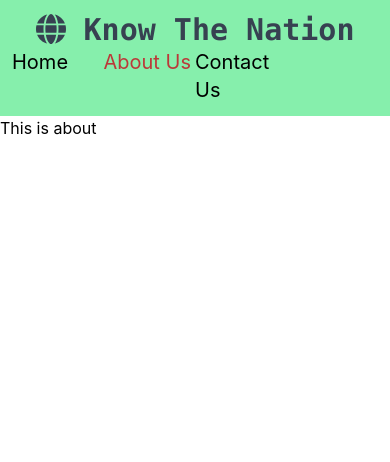
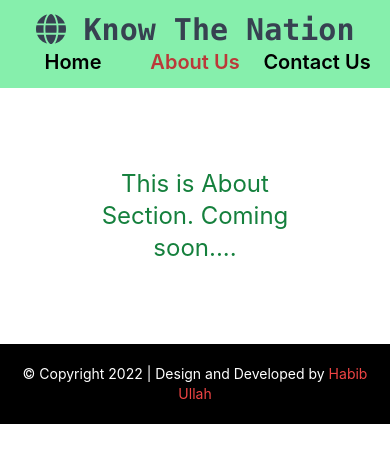
Before and after one commit to Sakib6071/know-the-nation, a React (Create React App) app: page /about in a window 390 px wide. Shown: the top 462 px of the page. Built offline with nearby package versions, Linux system fonts and the light colour scheme.

Commit message:
footer added and some responsive

```diff
--- a/src/App.js
+++ b/src/App.js
@@ -3,6 +3,7 @@ import './App.css';
 import About from './components/About/About';
 import Contact from './components/Contact/Contact';
 import CountryDetails from './components/CountryDetails/CountryDetails';
+import Footer from './components/Footer/Footer';
 import Header from './components/Header/Header';
 import Home from './components/Home/Home'
 import NotFound from './components/NotFound/NotFound';
@@ -19,6 +20,7 @@ function App() {
         <Route path='/contact' element={<Contact></Contact>}></Route>
         <Route path='*' element={<NotFound></NotFound>}></Route>
       </Routes>
+      <Footer></Footer>
     </div>
   );
 }
--- a/src/components/About/About.js
+++ b/src/components/About/About.js
@@ -3,7 +3,7 @@ import React from 'react';
 const About = () => {
     return (
         <div>
-            <h1>This is about</h1>
+            <h1 className=' text-2xl text-green-700 text-center p-20'>This is About Section. Coming soon....</h1>
         </div>
     );
 };
--- a/src/components/Contact/Contact.js
+++ b/src/components/Contact/Contact.js
@@ -3,7 +3,7 @@ import React from 'react';
 const Contact = () => {
     return (
         <div>
-           <p>This is contact</p>
+           <p className=' text-2xl text-green-700 text-center p-20'>This is contact section. Coming Soon....</p>
         </div>
     );
 };
--- a/src/components/CountryDetails/CountryDetails.js
+++ b/src/components/CountryDetails/CountryDetails.js
@@ -90,7 +90,7 @@ const CountryDetails = () => {
         </div>
       ) : (
         <h1 className="my-10 font-semibold text-center text-3xl text-red-600">
-          Not Found | 404{" "}
+          Not Found | 404
         </h1>
       )}
     </div>
--- a/src/components/Footer/Footer.js
+++ b/src/components/Footer/Footer.js
@@ -2,8 +2,8 @@ import React from 'react';
 
 const Footer = () => {
     return (
-        <div>
-
+        <div className=' bg-black py-5 px-2'>
+            <h1 className='text-center text-sm text-white'>&copy; Copyright 2022 | Design and Developed by <a className='text-red-500' href="https://www.facebook.com/SakibHabibUllah" target='_blank'>Habib Ullah</a></h1>
         </div>
     );
 };
--- a/src/components/Header/Header.js
+++ b/src/components/Header/Header.js
@@ -11,9 +11,9 @@ const Header = () => {
                 <Link className='text-3xl font-bold font-mono text-gray-700' to={'/'}><FontAwesomeIcon icon={faGlobe} ></FontAwesomeIcon> Know The Nation</Link>
             </div>
             <div className='flex text-xl md:col-start-2'>
-                <div className="basis-1/4"><CustomLink to={'/'}>Home</CustomLink></div>
-                <div className="basis-1/4"><CustomLink to={'/about'}>About Us</CustomLink></div>
-                <div className="basis-1/4"><CustomLink to={'/contact'}>Contact Us</CustomLink></div>
+                <div className="basis-1/3 text-center font-semibold"><CustomLink to={'/'}>Home</CustomLink></div>
+                <div className="basis-1/3 text-center font-semibold"><CustomLink to={'/about'}>About Us</CustomLink></div>
+                <div className="basis-1/3 text-center font-semibold"><CustomLink to={'/contact'}>Contact Us</CustomLink></div>
 
             </div>
 
```
